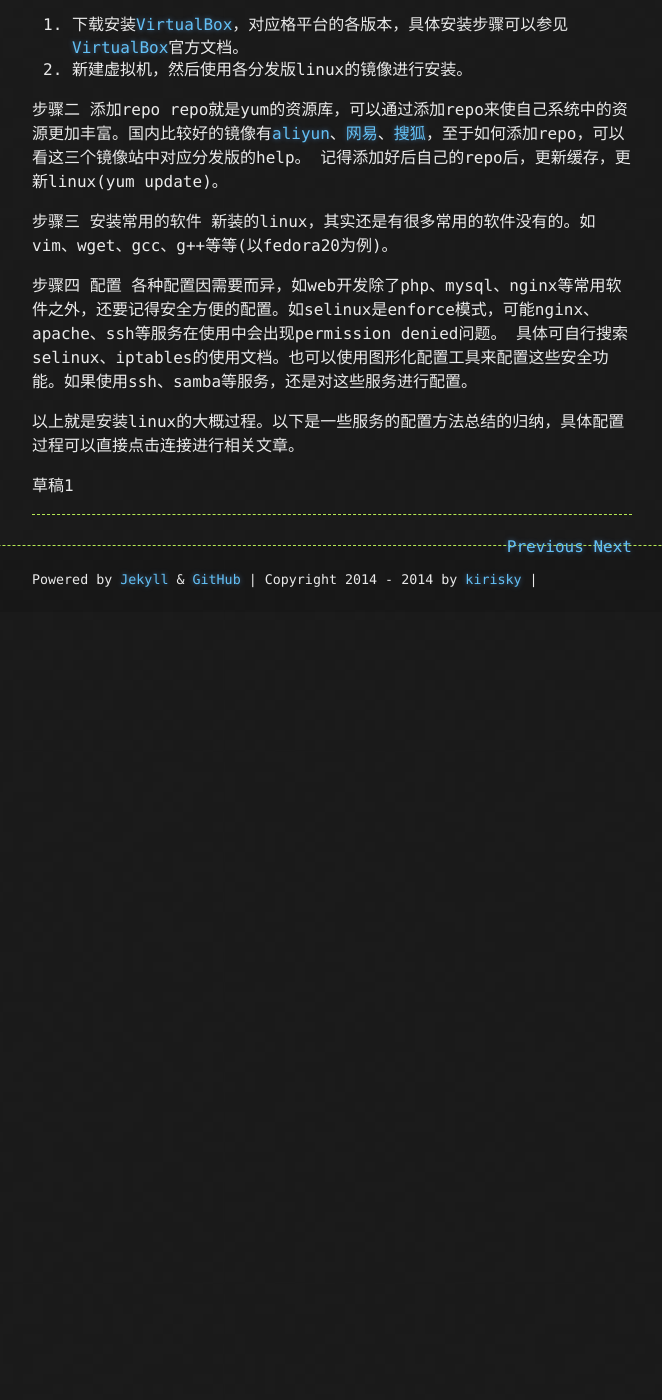
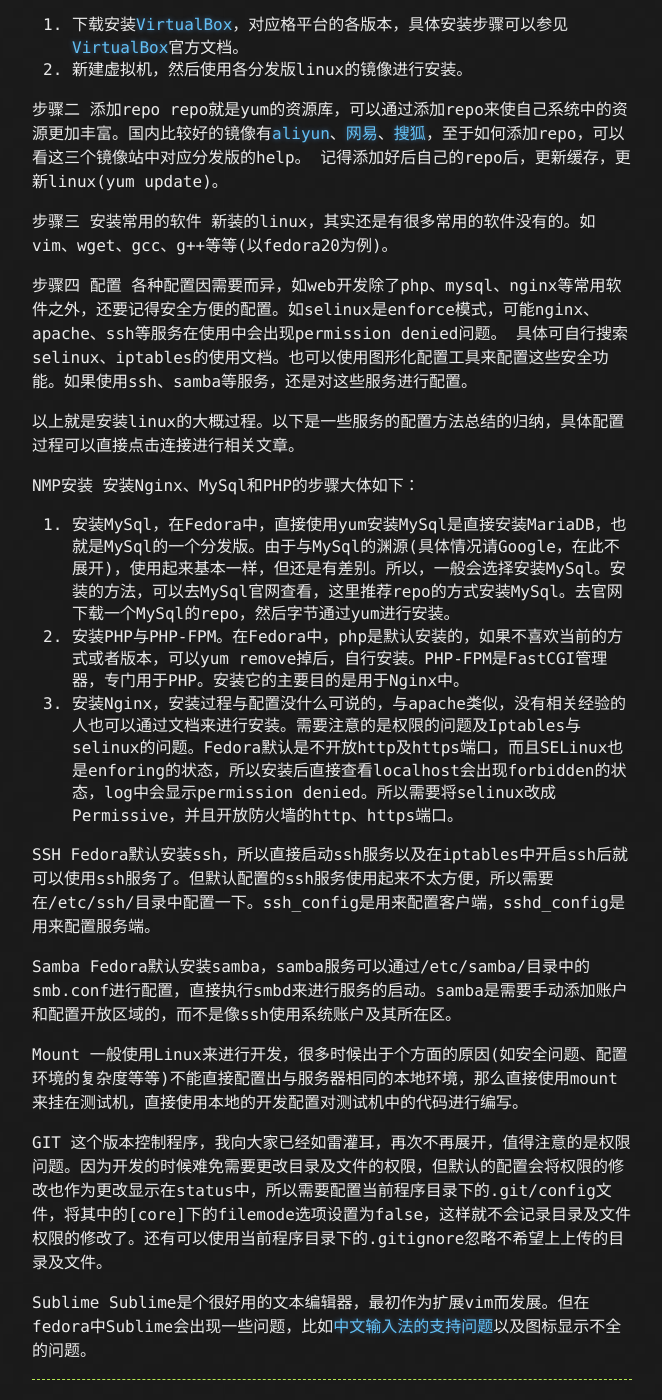
Before and after one commit to simonzhao/kirisky.github.io, a Jekyll site: the page built from _posts/2014-12-15-install-fedora-develop-environment.md, in a window 1280 px wide and 1400 px high, scrolled down 845 px. Shown: the whole window, without its empty margins (308-970 px from the left). Built offline with Jekyll 4.4.1, drawn with Linux system fonts in a browser that asks for light colours; comment, search, counter and statistics services are not loaded; before the commit the page ends 1457 px from its top, so only the background shows below that.

Commit message:
修改[安装fedora开发环境]

```diff
--- a/_posts/2014-12-15-install-fedora-develop-environment.md
+++ b/_posts/2014-12-15-install-fedora-develop-environment.md
@@ -1,9 +1,9 @@
 ---
 layout: post
-title:  "Fedora开发环境的安装"
-date:   2014-11-27 11:00:00
+title: "Fedora开发环境的安装"
+date: 2014-12-15 23:00:00
 categories: Pages
-tags: PHP
+tags: 开发
 ---
 最近想以Fedora来进行开发使用，所以折腾了很久，虽然还是有很多问题，但从中也学习到了很多。
 很多人会问，为什么非要纠结于是否使用fedora作为开发环境，其实优缺点都很多。那么我就来简单的说下优缺点，以Fedora为例。
@@ -39,8 +39,26 @@
 
 以上就是安装linux的大概过程。以下是一些服务的配置方法总结的归纳，具体配置过程可以直接点击连接进行相关文章。
 
-草稿1
+NMP安装
+安装Nginx、MySql和PHP的步骤大体如下：
+1. 安装MySql，在Fedora中，直接使用yum安装MySql是直接安装MariaDB，也就是MySql的一个分发版。由于与MySql的渊源(具体情况请Google，在此不展开)，使用起来基本一样，但还是有差别。所以，一般会选择安装MySql。安装的方法，可以去MySql官网查看，这里推荐repo的方式安装MySql。去官网下载一个MySql的repo，然后字节通过yum进行安装。
+2. 安装PHP与PHP-FPM。在Fedora中，php是默认安装的，如果不喜欢当前的方式或者版本，可以yum remove掉后，自行安装。PHP-FPM是FastCGI管理器，专门用于PHP。安装它的主要目的是用于Nginx中。
+3. 安装Nginx，安装过程与配置没什么可说的，与apache类似，没有相关经验的人也可以通过文档来进行安装。需要注意的是权限的问题及Iptables与selinux的问题。Fedora默认是不开放http及https端口，而且SELinux也是enforing的状态，所以安装后直接查看localhost会出现forbidden的状态，log中会显示permission denied。所以需要将selinux改成Permissive，并且开放防火墙的http、https端口。
 
+SSH
+Fedora默认安装ssh，所以直接启动ssh服务以及在iptables中开启ssh后就可以使用ssh服务了。但默认配置的ssh服务使用起来不太方便，所以需要在/etc/ssh/目录中配置一下。ssh_config是用来配置客户端，sshd_config是用来配置服务端。
+
+Samba
+Fedora默认安装samba，samba服务可以通过/etc/samba/目录中的smb.conf进行配置，直接执行smbd来进行服务的启动。samba是需要手动添加账户和配置开放区域的，而不是像ssh使用系统账户及其所在区。
+
+Mount
+一般使用Linux来进行开发，很多时候出于个方面的原因(如安全问题、配置环境的复杂度等等)不能直接配置出与服务器相同的本地环境，那么直接使用mount来挂在测试机，直接使用本地的开发配置对测试机中的代码进行编写。
+
+GIT
+这个版本控制程序，我向大家已经如雷灌耳，再次不再展开，值得注意的是权限问题。因为开发的时候难免需要更改目录及文件的权限，但默认的配置会将权限的修改也作为更改显示在status中，所以需要配置当前程序目录下的.git/config文件，将其中的[core]下的filemode选项设置为false，这样就不会记录目录及文件权限的修改了。还有可以使用当前程序目录下的.gitignore忽略不希望上上传的目录及文件。
+
+Sublime
+Sublime是个很好用的文本编辑器，最初作为扩展vim而发展。但在fedora中Sublime会出现一些问题，比如[中文输入法的支持问题]以及图标显示不全的问题。
 
 ---
 
@@ -48,3 +66,4 @@
 [aliyun]: http://mirrors.aliyun.com
 [网易]: http://mirrors.163.com
 [搜狐]: http://mirrors.sohu.com
+[中文输入法的支持问题]: http://kirisky.github.io/pages/2014/12/07/about-sublime-chinese-input-on-fedora-20.html
```
